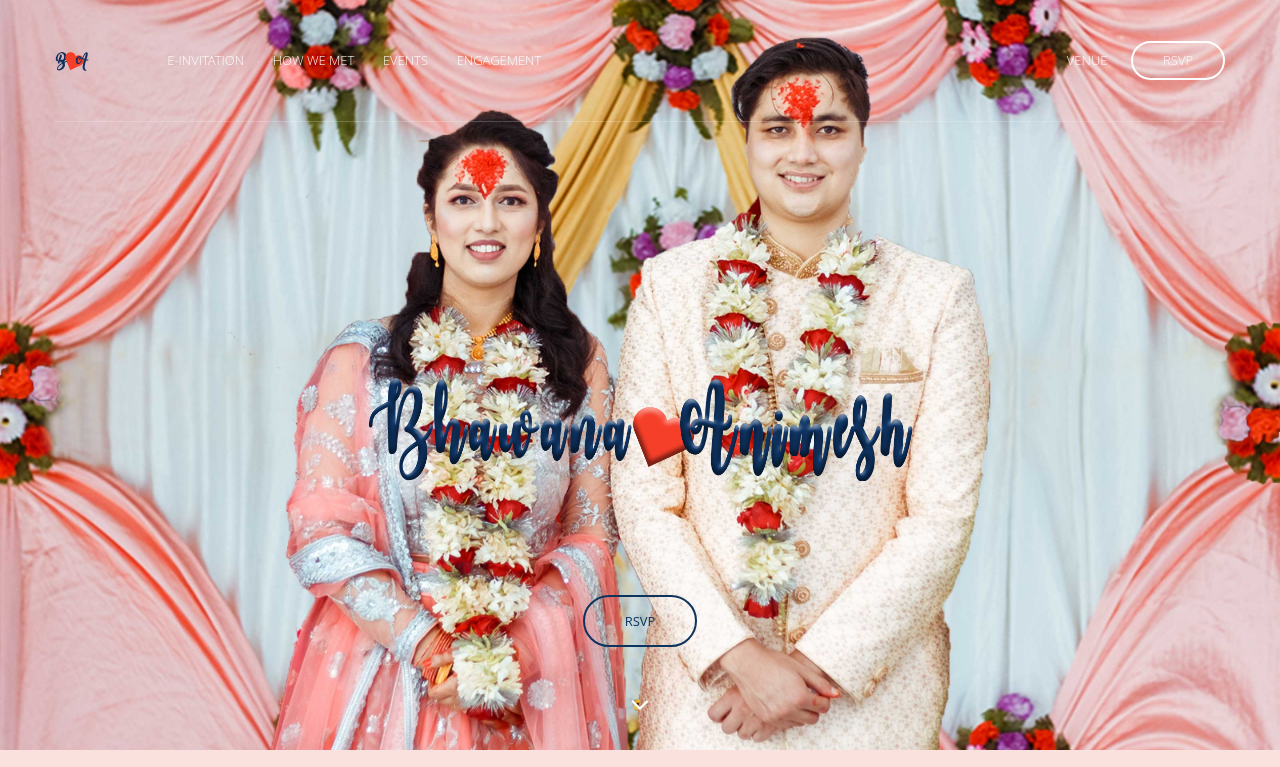
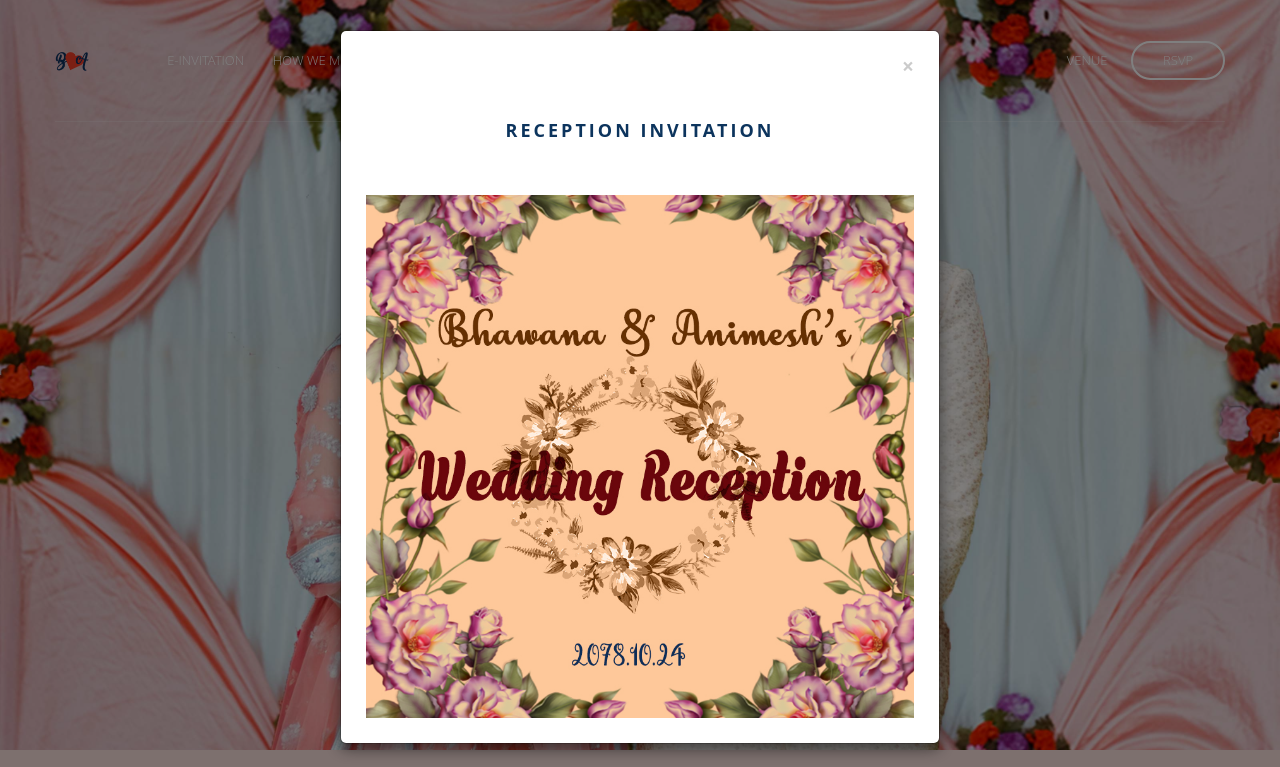
Before and after one commit to sushilsunuwar/bhani-wedding, a website: page index.html in a window 1280 px wide. Shown: the top 767 px of the page. Drawn offline with nearby package versions, Linux system fonts and the light colour scheme; some packages are replaced by stand-ins of ours.

Commit message:
reception popup

```diff
--- a/index.html
+++ b/index.html
@@ -302,13 +302,13 @@
                 </div>
             </div>
         </div>
-        <!-- <div class="row section-padding">
+        <div class="row section-padding">
             <div class="col-md-4 col-md-offset-4 text-center">
                 <a class="btn btn-accent btn-small" data-toggle="modal" data-target="#dc-modal">
                     <i class="fa fa-barcode"></i>&nbsp;&nbsp;Dress code
                 </a>
             </div>
-        </div> -->
+        </div>
         <!--<div class="row">
             <div class="col-xs-12 section-border section-padding">
             </div>
@@ -361,7 +361,7 @@
 
 </section>
 
-<div class="modal fade" id="initModal" tabindex="-1" role="dialog"  >
+<!-- <div class="modal fade" id="initModal" tabindex="-1" role="dialog"  >
     <div class="modal-dialog" role="document">
       <div class="modal-content">
         <div class="modal-header">
@@ -384,7 +384,22 @@
         </div>
       </div>
     </div>
-  </div>
+</div> -->
+<div id="initModal" class="modal fade" tabindex="-1" role="dialog">
+    <div class="modal-dialog" role="document">
+        <div class="modal-content">
+            <div class="modal-body">
+                <button type="button" class="close" data-dismiss="modal" aria-label="Close"><span>&times;</span>
+                </button>
+                <h3 class="text-center section-padding">Reception Invitation</h3>
+                <div class="rcpt_wrapper">
+                    <img src="img/invite.jpg" alt=""/>
+                </div>
+
+            </div>
+        </div><!-- /.modal-content -->
+    </div><!-- /.modal-dialog -->
+</div>
 
 <!-- <section id="instagram" class="section-padding">
     <div class="container">
--- a/js/scripts.js
+++ b/js/scripts.js
@@ -2,11 +2,11 @@ $(document).ready(function () {
   $(window).on("load", function () {
     // $('#dc-modal').modal('show');
 
-    // $("#initModal").modal({
-    //   backdrop: "static",
-    //   keyboard: false,
-    //   show: true,
-    // });
+    $("#initModal").modal({
+      backdrop: "static",
+      keyboard: false,
+      show: true,
+    });
   });
   function makeTimer() {
     //		var endTime = new Date("29 April 2018 9:56:00 GMT+01:00");
```
Also changed, not shown: css/styles.min.css, img/invite.jpg (renamed from img/POPOP INVITE.jpg).
